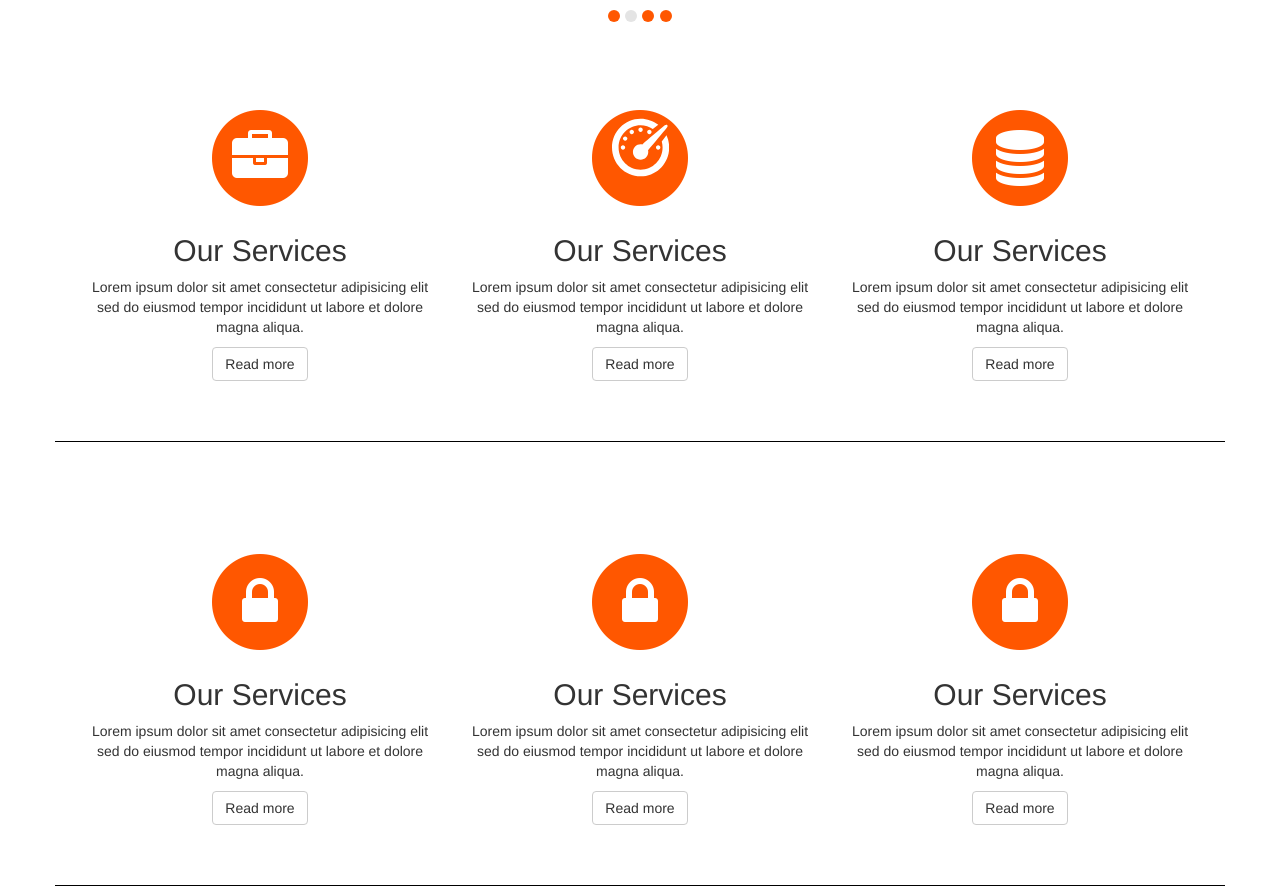
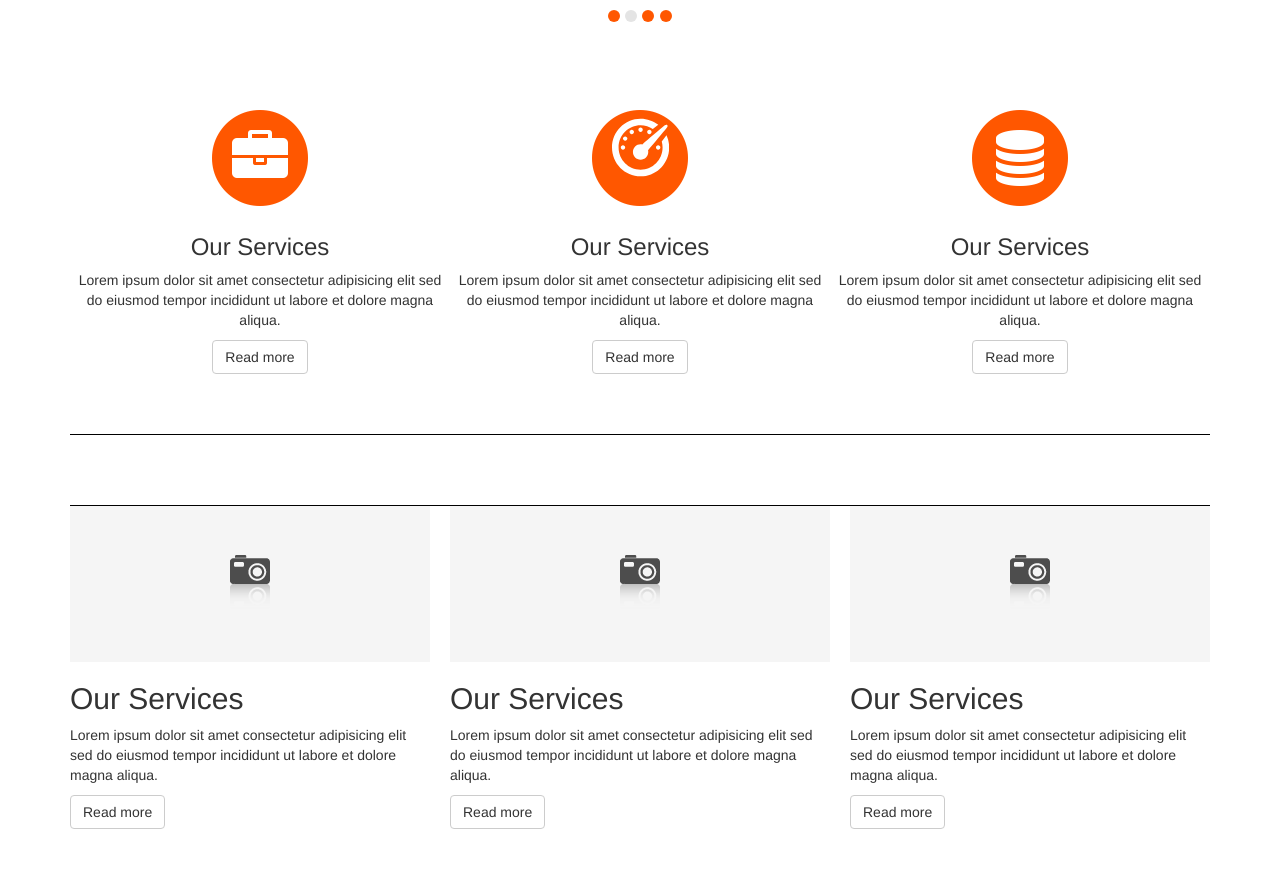
Before and after one commit to connyz/arbetsprov2, a plain HTML site: page index.html in a window 1280 px wide. Shown: the part 554-1442 px from the top of the page. Drawn offline with nearby package versions, Linux system fonts and the light colour scheme.

Commit message:
Started getting lower marketing stuff up. Need more adjustment.

```diff
--- a/css/styles.css
+++ b/css/styles.css
@@ -157,12 +157,39 @@
 
 .marketing {
 	margin-top: 104px;
+	/* border-bottom: 1px solid black; */
+}
+
+.marketing .col-lg-4 {
+	padding: 0;
+	text-align: center;
+	padding-bottom: 50px;
 	border-bottom: 1px solid black;
 }
 
-.marketing .col-lg-4 {
-	text-align: center;
-	padding-bottom: 50px
+.marketing_lower {
+	margin-top: 70px;
+}
+
+.marketing_lower .col-lg-4:first-child {
+	padding-right: 20px;
+}
+
+.marketing_lower .col-lg-4:last-child {
+	padding-left: 20px;
+}
+
+.marketing_lower .col-lg-4 {
+	padding: 0;
+	border-top: 1px solid black;
+	text-align: left;
+	margin-bottom: 50px
+}
+
+.marketing_lower_img1, .marketing_lower_img2, .marketing_lower_img3 {
+	height: 156px;
+	background: url("../img/placeholder_camera.png") no-repeat center center;
+	background-color: #f5f5f5;
 }
 
 .icon-background {
--- a/index.html
+++ b/index.html
@@ -161,7 +161,7 @@
   			<i class="fa fa-circle fa-stack-2x icon-background"></i>
   			<i class="fa fa-briefcase fa-stack-1x"></i>
 			</span>
-      <h2>Our Services</h2>
+      <h3>Our Services</h3>
       <p>Lorem ipsum dolor sit amet consectetur adipisicing elit sed do eiusmod tempor incididunt ut labore et dolore magna aliqua.</p>
       <p><a class="btn btn-default" href="#" role="button">Read more</a></p>
     </div>
@@ -171,7 +171,7 @@
   			<i class="fa fa-stack-1x"><img class="dashboard_icon" src="icons/svg/dashboard-colored.svg"></i>
   			<!-- <i class="fa fa-dashboard fa-stack-1x"></i> -->
 			</span>
-      <h2>Our Services</h2>
+      <h3>Our Services</h3>
       <p>Lorem ipsum dolor sit amet consectetur adipisicing elit sed do eiusmod tempor incididunt ut labore et dolore magna aliqua.</p>
       <p><a class="btn btn-default" href="#" role="button">Read more</a></p>
     </div>
@@ -180,35 +180,26 @@
   			<i class="fa fa-circle fa-stack-2x icon-background"></i>
   			<i class="fa fa-database fa-stack-1x"></i>
 			</span>
-      <h2>Our Services</h2>
+      <h3>Our Services</h3>
       <p>Lorem ipsum dolor sit amet consectetur adipisicing elit sed do eiusmod tempor incididunt ut labore et dolore magna aliqua.</p>
       <p><a class="btn btn-default" href="#" role="button">Read more</a></p>
     </div>
 	</div> <!-- container marketing end -->
-	<div class="container marketing">
+	<div class="container marketing_lower">
 		<div class="col-lg-4">
-      <span class="fa-stack fa-4x">
-  			<i class="fa fa-circle fa-stack-2x icon-background"></i>
-  			<i class="fa fa-lock fa-stack-1x"></i>
-			</span>
+			<div class="marketing_lower_img1"></div>
       <h2>Our Services</h2>
       <p>Lorem ipsum dolor sit amet consectetur adipisicing elit sed do eiusmod tempor incididunt ut labore et dolore magna aliqua.</p>
       <p><a class="btn btn-default" href="#" role="button">Read more</a></p>
     </div>
     <div class="col-lg-4">
-       <span class="fa-stack fa-4x">
-  			<i class="fa fa-circle fa-stack-2x icon-background"></i>
-  			<i class="fa fa-lock fa-stack-1x"></i>
-			</span>
+      <div class="marketing_lower_img1"></div>
       <h2>Our Services</h2>
       <p>Lorem ipsum dolor sit amet consectetur adipisicing elit sed do eiusmod tempor incididunt ut labore et dolore magna aliqua.</p>
       <p><a class="btn btn-default" href="#" role="button">Read more</a></p>
     </div>
     <div class="col-lg-4">
-      <span class="fa-stack fa-4x">
-  			<i class="fa fa-circle fa-stack-2x icon-background"></i>
-  			<i class="fa fa-lock fa-stack-1x"></i>
-			</span>
+      <div class="marketing_lower_img1"></div>
       <h2>Our Services</h2>
       <p>Lorem ipsum dolor sit amet consectetur adipisicing elit sed do eiusmod tempor incididunt ut labore et dolore magna aliqua.</p>
       <p><a class="btn btn-default" href="#" role="button">Read more</a></p>
```
Also changed, not shown: img/placeholder_camera.png (added).
